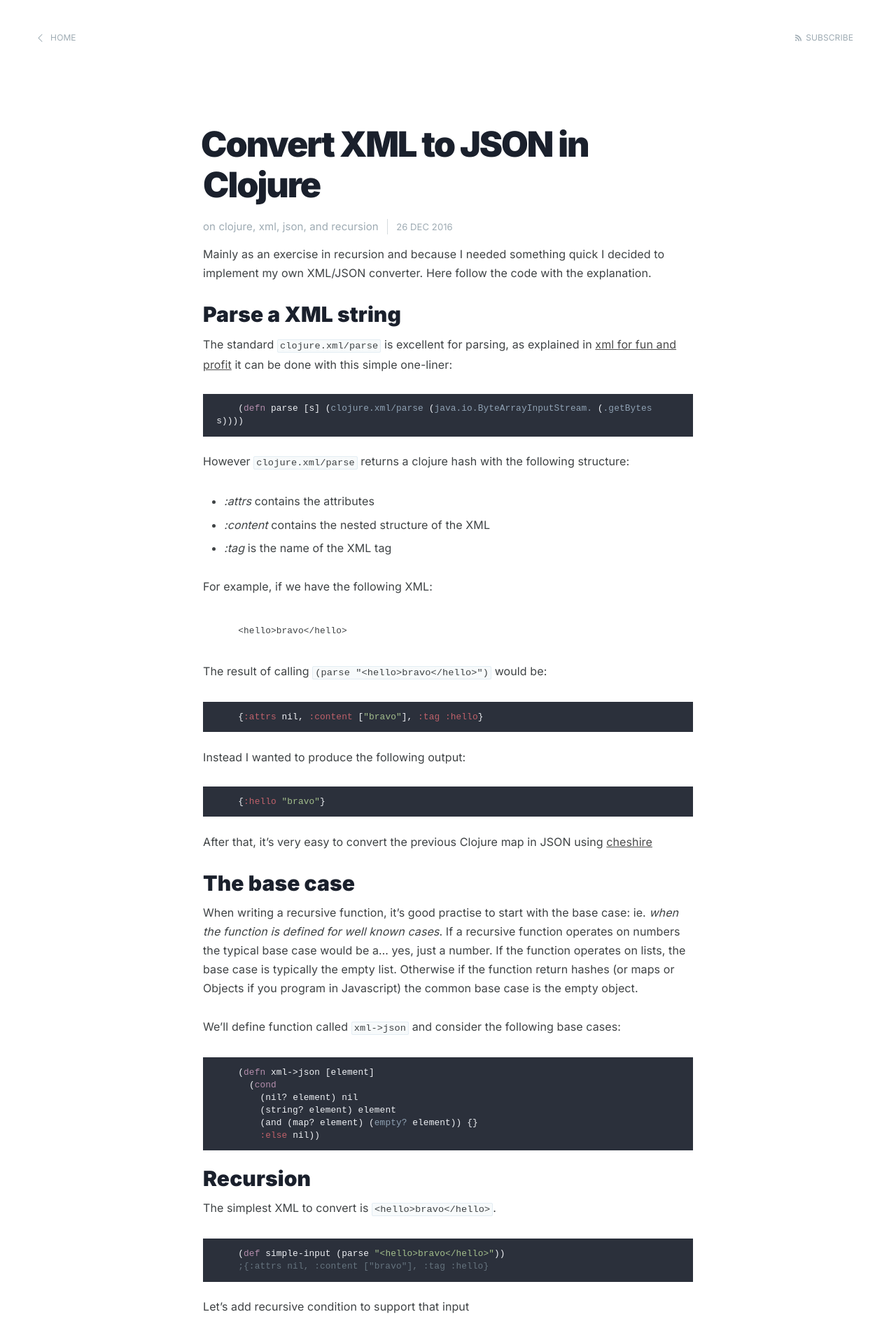
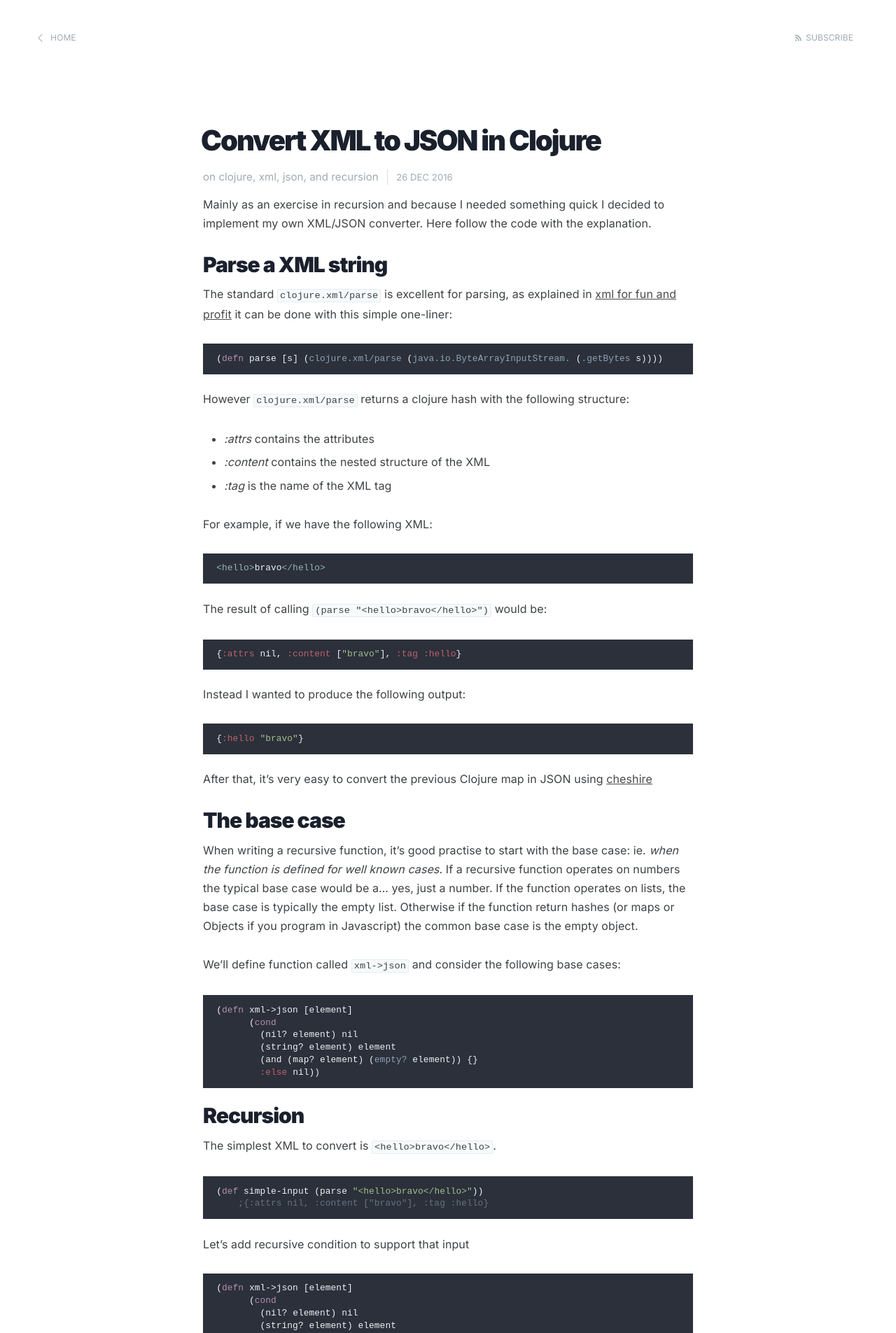
Before and after one commit to rosario/rosario.github.com, a Jekyll site: the page built from _posts/2016-12-26-convert-xml-json-clojure.md, in a window 1280 px wide. Shown: the top 1905 px of the page at 70% size. Built offline with Jekyll 4.4.1, drawn with Linux system fonts in a browser that asks for light colours; some of the changed text lies outside the part shown.

Commit message:
Cleaup, remove old URLs :(

````diff
--- a/_config.yml
+++ b/_config.yml
@@ -16,4 +16,4 @@
 
 # Details for the RSS feed generator
 url: "/"
-author: "Rosario Rascunà"
+author: "Rosario"
--- a/_layouts/post.html
+++ b/_layouts/post.html
@@ -57,11 +57,8 @@
                 <!-- Author Name -->
                 <h4> {{ site.author }} </h4>
                 <!-- Author Bio -->
-                <p> I'm a software developer working as a <a href="http://cirneco.digital/clojure-consultants-london">Clojure consultant in London</a>.
-                    Teaching at <a href="http://coderwave.com">Coderwave</a> and maintainer of the <a href="http://roundabout.io">
-                        London Startup Map </a>.
+                <p> I'm a software developer in London</a>.
                     I'm <a href="http://twitter.com/_sarhus"> @_sarhus </a> on Twitter.
-                    You can find me on <a href="https://plus.google.com/107675697693587701246?rel=author"> Google+</a>.
                 </p>
             </section>
             {% endif %}
--- a/_posts/2016-12-26-convert-xml-json-clojure.md
+++ b/_posts/2016-12-26-convert-xml-json-clojure.md
@@ -16,7 +16,7 @@
 
 
 ```clojure
-    (defn parse [s] (clojure.xml/parse (java.io.ByteArrayInputStream. (.getBytes s))))
+(defn parse [s] (clojure.xml/parse (java.io.ByteArrayInputStream. (.getBytes s))))
 ```
 
 However `clojure.xml/parse` returns a clojure hash with the following structure:
@@ -27,21 +27,21 @@
 
 For example, if we have the following XML:
 
-```HTML
-    <hello>bravo</hello>
+```xml
+<hello>bravo</hello>
 ```
 
 The result of calling `(parse "<hello>bravo</hello>")` would be:
 
 
 ```clojure
-    {:attrs nil, :content ["bravo"], :tag :hello}
+{:attrs nil, :content ["bravo"], :tag :hello}
 ```
 
 Instead I wanted to produce the following output:
 
 ```clojure
-    {:hello "bravo"}
+{:hello "bravo"}
 ```
 
 After that, it's very easy to convert the previous Clojure map in JSON using
@@ -60,7 +60,7 @@
 We'll define function called `xml->json` and consider the following base cases:
 
 ```clojure
-    (defn xml->json [element]
+(defn xml->json [element]
       (cond
         (nil? element) nil
         (string? element) element
@@ -74,7 +74,7 @@
 The simplest XML to convert is `<hello>bravo</hello>`.
 
 ```clojure
-    (def simple-input (parse "<hello>bravo</hello>"))
+(def simple-input (parse "<hello>bravo</hello>"))
     ;{:attrs nil, :content ["bravo"], :tag :hello}
 ```
 
@@ -82,7 +82,7 @@
 
 
 ```clojure
-    (defn xml->json [element]
+(defn xml->json [element]
       (cond
         (nil? element) nil
         (string? element) element
@@ -97,7 +97,7 @@
 If we try to run the previous code, we will get:
 
 ```clojure
-    (xml->json simple-input)
+(xml->json simple-input)
     ;{:hello nil}
 ```
 
@@ -107,7 +107,7 @@
 
 
 ```clojure
-    (defn xml->json [element]
+(defn xml->json [element]
       (cond
         (nil? element) nil
         (string? element) element
@@ -124,21 +124,21 @@
 If we try again to run the modified version, we will see that:
 
 ```clojure
-    (xml->json simple-input)
+(xml->json simple-input)
     ; {:hello ("bravo")}
 ```
 
 That's better, we eventually get the value `"bravo"`, but it is not _right_ yet.
 In JSON we want to get this:
 
-```JSON
-    {"hello": "bravo"}
+```json
+{"hello": "bravo"}
 ```
 
 The previous code instead returns the following JSON:
 
-```JSON
-    {"hello": ["bravo"]}
+```json
+{"hello": ["bravo"]}
 ```
 
 >Note: We actually get a clojure map that would be converted into JSON using Cheshire.
@@ -149,7 +149,7 @@
 
 
 ```clojure
-    (def simple-nested (parse "<div><h1>hello</h1><h1>ciao</h1></div>"))
+(def simple-nested (parse "<div><h1>hello</h1><h1>ciao</h1></div>"))
     (xml->json simple-nested)
     ; {:div ({:h1 ("hello")} {:h1 ("ciao")})}
 ```
@@ -160,7 +160,7 @@
 Let's fix the code again, considering that:
 
 ```clojure
-    (defn xml->json [element]
+(defn xml->json [element]
       (cond
         (nil? element) nil
         (string? element) element
@@ -180,7 +180,7 @@
 If we try now to run the previous code, it will produce the following output:
 
 ```clojure
-    (xml->json simple-nested)
+(xml->json simple-nested)
     ; {:div ({:h1 "hello"} {:h1 "ciao"})}
 ```
 
@@ -188,52 +188,52 @@
 ### Special case: Array or Object?
 There are few more special cases to consider. For example the following XML:
 
-```HTML
-    <div>
-        <h1> hello </h1>
-        <h1> ciao </h1>
-    </div>
+```xml
+<div>
+    <h1> hello </h1>
+    <h1> ciao </h1>
+</div>
 ```
 
 would be converted into this JSON
 
-```JSON
-    {
-        "div": [
-            {"h1": "hello"},
-            {"h1": "ciao"}
-        ]
-    }
+```json
+{
+    "div": [
+        {"h1": "hello"},
+        {"h1": "ciao"}
+    ]
+}
 ```
 
 It's an Array of Objects! Instead, this XML:
-```XML
-    <person>
-        <fullname> Salvatore </fullname>
-        <address> Catania </address>
-    </person>
+```xml
+<person>
+    <fullname> Salvatore </fullname>
+    <address> Catania </address>
+</person>
 ```
 
 It's *better* represented by the following JSON:
 
-```JSON
-    {
-        "person": {
-            "fullname": "Salvatore",
-            "address": "Catania"
-        }
+```json
+{
+    "person": {
+        "fullname": "Salvatore",
+        "address": "Catania"
     }
+}
 ```
 
 Instead, the function `xml->json` would produce:
 
-```JSON
-    {
-        "person": [
-            {"fullname": "Salvatore"},
-            {"address": "Catania"}
-        ]
-    }
+```json
+{
+    "person": [
+        {"fullname": "Salvatore"},
+        {"address": "Catania"}
+    ]
+}
 ```
 
 Array of Objects! Although both XML contains a sequence of inner elements, the JSON should be different.
@@ -243,14 +243,14 @@
 have an Object instead of an Array. For example, it's easier to access the property `fullname` like this:
 
 ```javascript
-    // Javascript code ahead!
-    var data = {
-        "person": {
-            "fullname": "Salvatore",
-            "address": "Catania"
-        }
+// Javascript code ahead!
+var data = {
+    "person": {
+        "fullname": "Salvatore",
+        "address": "Catania"
     }
-    console.log(data.person.fullname); // We can easily access the fullname property
+}
+console.log(data.person.fullname); // We can easily access the fullname property
 ```
 
 If we would have instead an array, it won't be possible to use the _dot notation_.
@@ -266,7 +266,7 @@
 Let's defined a helper function that checks if a sequence of elements are different:
 
 ```clojure
-    (defn different-keys? [content]
+(defn different-keys? [content]
       (when content
         (let [dkeys (count (filter identity (distinct (map :tag content))))
               n (count content)]
@@ -276,7 +276,7 @@
 Now, we can use the `different-keys?` in our recursive `xml->json`:
 
 ```clojure
-    (defn xml->json [element]
+(defn xml->json [element]
       (cond
         (nil? element) nil
         (string? element) element
@@ -303,11 +303,11 @@
 We want the ability to support attributes, for example the following XML:
 
 
-```XML
-    <person gender="female">
-        <name> Carmela </name>
-        <address> Siracusa </address>
-    </person>
+```html
+<person gender="female">
+    <name> Carmela </name>
+    <address> Siracusa </address>
+</person>
 ```
 
 The attribute `gender` needs to be converted into a meaningful JSON object. Again, the following
--- a/assets/css/screen.css
+++ b/assets/css/screen.css
@@ -206,7 +206,7 @@
 }
 
 h1 {
-    font-size: 5rem;
+    font-size: 4rem;
     letter-spacing: -2px;
     text-indent: -3px;
 }
@@ -218,10 +218,12 @@
 
 h3 {
     font-size: 3rem;
+    letter-spacing: -1px;
 }
 
 h4 {
     font-size: 2.5rem;
+    letter-spacing: -1px;
 }
 
 h5 {
````
Also changed, not shown: about.md (+1 -8 lines), 3 other files.
